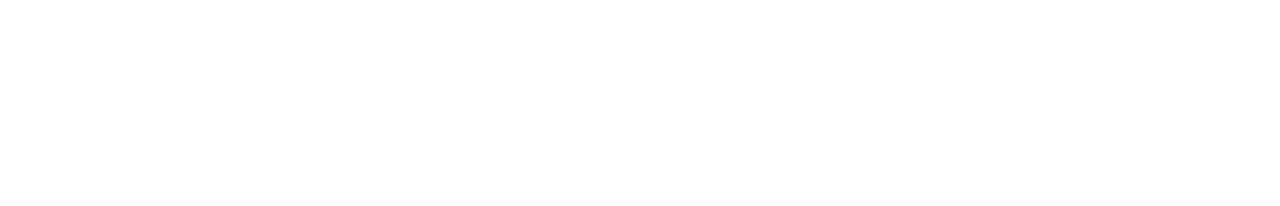
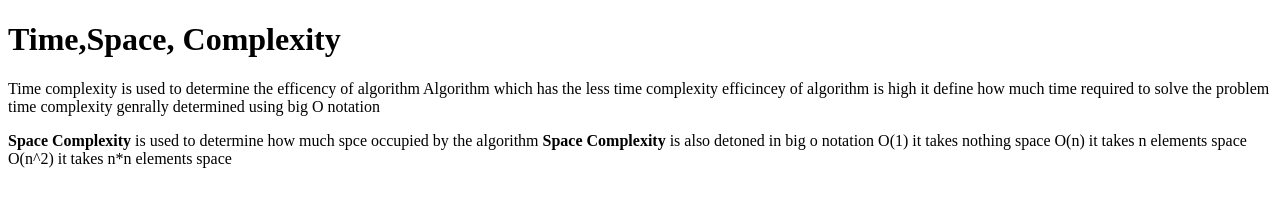
Before and after one commit to acciojob/time-and-space-complexity-shivasaiparsha, a website: page main.html in a window 1280 px wide. Drawn offline with Linux system fonts and the light colour scheme.

Commit message:
created a submission

```diff
--- a/main.html
+++ b/main.html
@@ -8,6 +8,19 @@
 
 <body>
 	<!-- the entire body must be written by student -->
+	<h1>Time,Space, Complexity</h1>
+	<p>Time complexity is used to determine the efficency of algorithm
+		Algorithm which has the less time complexity efficincey of algorithm is high
+		it define how much time required to solve the problem
+		time complexity genrally determined using big O notation
+	</p>
+	<p><b>Space Complexity</b> is used to determine how much spce occupied by the algorithm
+	<b>Space Complexity</b> is also detoned in big o notation
+		O(1) it takes nothing space
+		O(n) it takes n elements space
+		O(n^2) it takes n*n elements space
+	</p>
+
     <script type="text/javascript" src="./script.js">
 </script>
 
```
